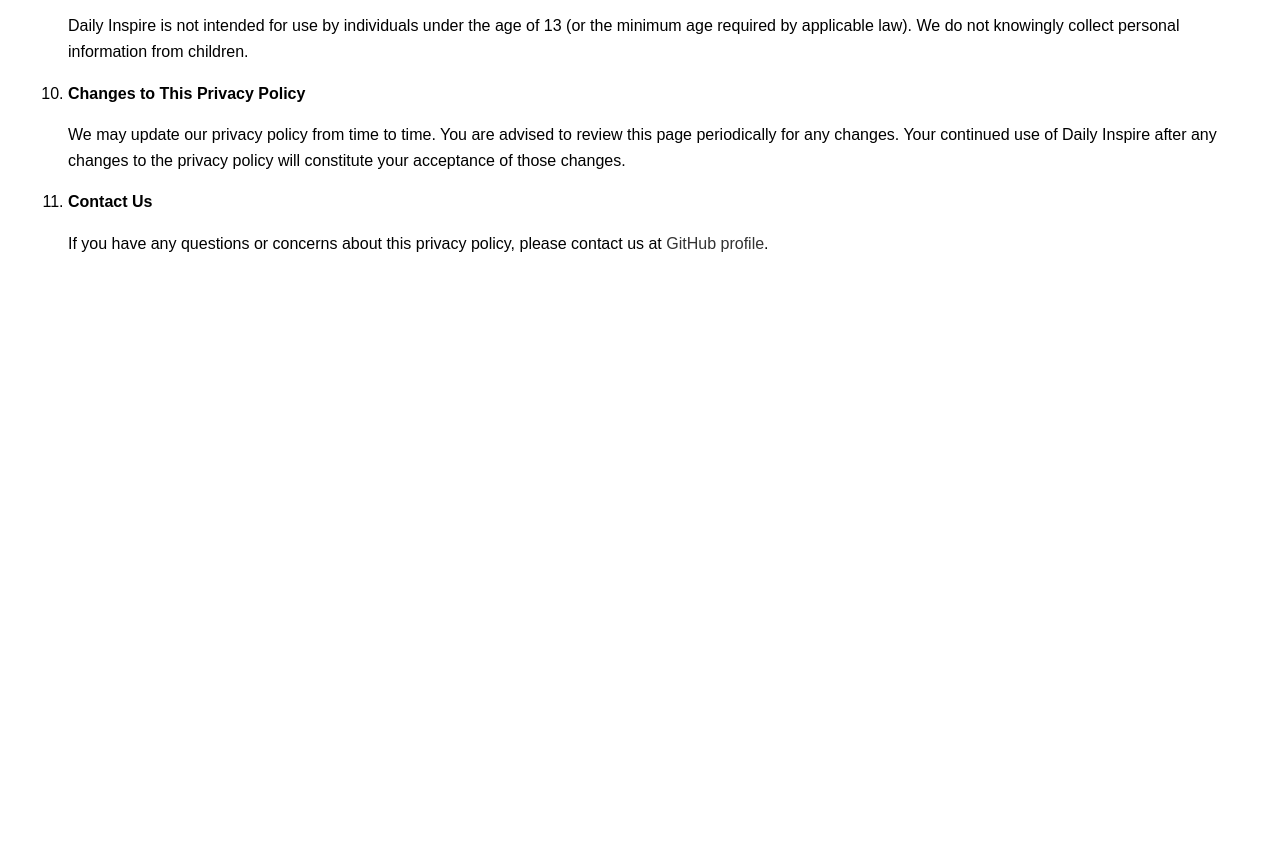
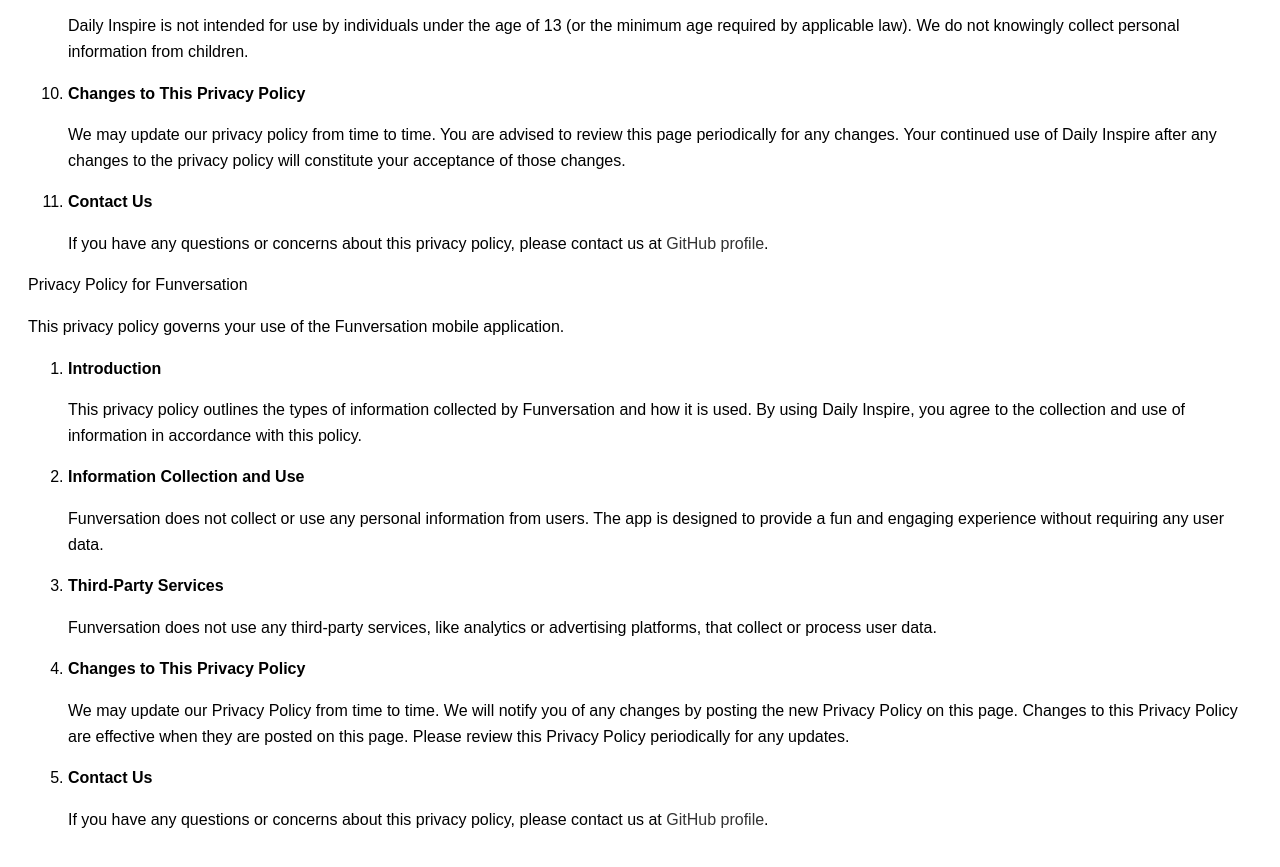
Before and after one commit to Madamowi/madamowi.github.io, a plain HTML site: page privacy_policy.html in a window 1280 px wide. Shown: the part 1043-1910 px from the top of the page. Before the commit the page ends 1343 px from the top, so only its background shows below. Drawn offline with Linux system fonts and the light colour scheme.

Commit message:
update privacy_policy

```diff
--- a/privacy_policy.html
+++ b/privacy_policy.html
@@ -42,7 +42,7 @@
     </nav>
     <main>
         <div class="privacy-policy-container">
-            <p>Privacy Policy</p>
+            <p>Privacy Policy for DailyInspire</p>
             <p>This privacy policy governs your use of the Daily Inspire mobile application.</p>
             <ol>
                 <li>
@@ -90,6 +90,31 @@
                     <p>If you have any questions or concerns about this privacy policy, please contact us at <a href="https://madamowi.github.io/contact" target="_blank">GitHub profile</a>.</p>
                 </li>
             </ol>
+
+            <p>Privacy Policy for Funversation</p>
+            <p>This privacy policy governs your use of the Funversation mobile application.</p>
+            <ol>
+                <li>
+                    <strong>Introduction</strong>
+                    <p>This privacy policy outlines the types of information collected by Funversation and how it is used. By using Daily Inspire, you agree to the collection and use of information in accordance with this policy.</p>
+                </li>
+                <li>
+                    <strong>Information Collection and Use</strong>
+                    <p>Funversation does not collect or use any personal information from users. The app is designed to provide a fun and engaging experience without requiring any user data.</p>
+                </li>
+                <li>
+                    <strong>Third-Party Services</strong>
+                    <p>Funversation does not use any third-party services, like analytics or advertising platforms, that collect or process user data.</p>
+                </li>
+                <li>
+                    <strong>Changes to This Privacy Policy</strong>
+                    <p>We may update our Privacy Policy from time to time. We will notify you of any changes by posting the new Privacy Policy on this page. Changes to this Privacy Policy are effective when they are posted on this page. Please review this Privacy Policy periodically for any updates.</p>
+                </li>
+                <li>
+                    <strong>Contact Us</strong>
+                    <p>If you have any questions or concerns about this privacy policy, please contact us at <a href="https://madamowi.github.io/contact" target="_blank">GitHub profile</a>.</p>
+                </li>
+            </ol>
         </div>
     </main>
 </body>
```
